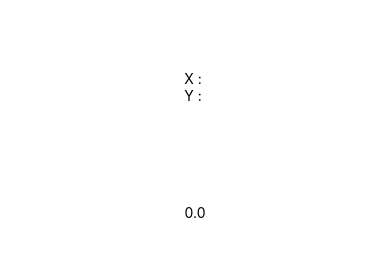
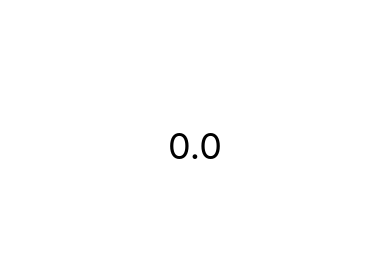
Before and after one commit to ParkJongJoon7128/clothWeatherApp, a React Native app: screen /Weather in a window 390 px wide. Shown: the part 284-555 px from the top of the page. Built offline with nearby package versions, Linux system fonts and the light colour scheme.

Commit message:
openweathermap api 데이터 받아오기 - 성공, context 상태관리 구현하기 - 작업중

```diff
--- a/App.js
+++ b/App.js
@@ -6,18 +6,22 @@ import Icon from 'react-native-vector-icons/MaterialIcons';
 import WeatherScreen from './screens/WeatherScreen';
 import CodyScreen from './screens/CodyScreen';
 import LocationScreen from './screens/LocationScreen';
+
 import {LocationContext} from './context/LocationContext';
+import {TemperatureContext} from './context/TemperatureContext';
 
 const Tab = createBottomTabNavigator();
 
 function App() {
   const [locationObj, setLocationObj] = useState({});
+  const [temp, setTemp] = useState({});
 
   useEffect(() => {
     console.log('locationObjIs: ' + JSON.stringify(locationObj, null, 4));
   }, [locationObj]);
 
   return (
+    <TemperatureContext.Provider value={{temp, setTemp}}>
       <LocationContext.Provider value={{locationObj, setLocationObj}}>
         <NavigationContainer>
           <Tab.Navigator initialRouteName="Location">
@@ -54,6 +58,7 @@ function App() {
           </Tab.Navigator>
         </NavigationContainer>
       </LocationContext.Provider>
+    </TemperatureContext.Provider>
   );
 }
 
--- /dev/null
+++ b/context/TemperatureContext.js
@@ -0,0 +1,6 @@
+import React, {createContext} from 'react';
+
+export const TemperatureContext = createContext({
+  temp: {},
+  setTemp: () => {},
+});
--- a/screens/WeatherScreen.js
+++ b/screens/WeatherScreen.js
@@ -4,9 +4,11 @@ import {StyleSheet} from 'react-native';
 import axios from 'axios';
 
 import {LocationContext} from '../context/LocationContext';
+import {TemperatureContext} from '../context/TemperatureContext';
 
 const WeatherScreen = () => {
   const {locationObj} = useContext(LocationContext);
+  // const [weather, setWeather] = useContext(TemperatureContext);
 
   const [weather, setWeather] = useState({
     temp: 0,
@@ -29,7 +31,7 @@ const WeatherScreen = () => {
           description: data.weather[0].description,
         });
       });
-      console.log(response);
+      console.log(setWeather);
     } catch (error) {
       console.log(error.response.data);
     }
@@ -40,15 +42,17 @@ const WeatherScreen = () => {
       <View>
         <Text style={styles.locationTitle}>{locationObj.dong}</Text>
       </View>
+
       <View style={styles.locationWrapper}>
-        <Text>X : {locationObj.locationY}</Text>
-        <Text>Y : {locationObj.locationX}</Text>
-      </View>
-
-      <View style={styles.temperature}>
-        <Text>{parseFloat(weather.temp).toFixed(1)}</Text>
-        <Text>{weather.condition}</Text>
-        <Text>{weather.description}</Text>
+        <Text style={styles.locationTemperature}>
+          {parseFloat(weather.temp).toFixed(1)}
+        </Text>
+        <Text style={styles.locationTemperatureCondition}>
+          {weather.condition}
+        </Text>
+        <Text style={styles.locationTemperatureDescription}>
+          {weather.description}
+        </Text>
       </View>
     </View>
   );
@@ -67,8 +71,14 @@ const styles = StyleSheet.create({
   locationWrapper: {
     margin: 50,
   },
-  temperature: {
-    margin: 50,
+  locationTemperature: {
+    fontSize: 36,
+  },
+  locationTemperatureCondition: {
+    fontSize: 36,
+  },
+  locationTemperatureDescription: {
+    fontSize: 36,
   },
 });
 
```
Lines whose indentation alone changed are shown as unchanged.
